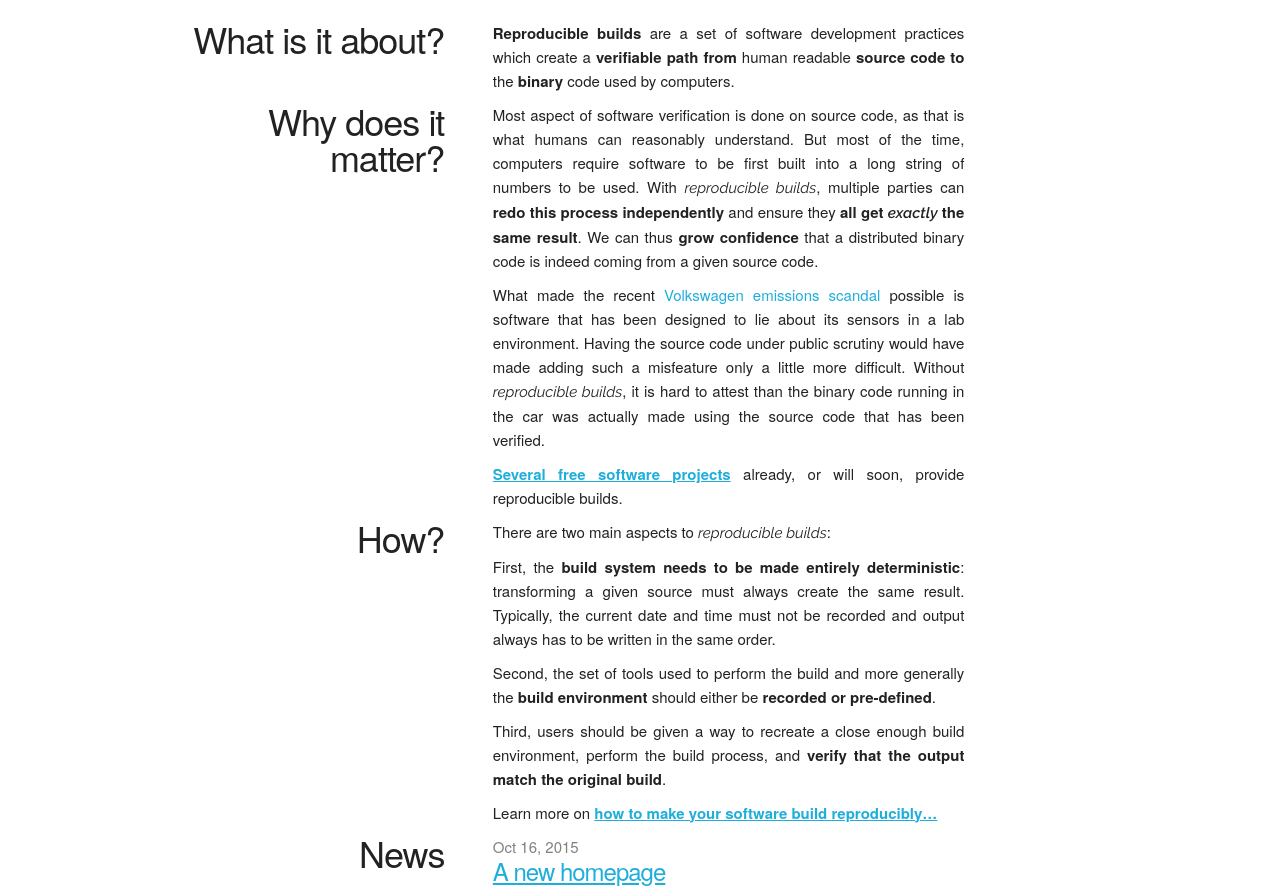
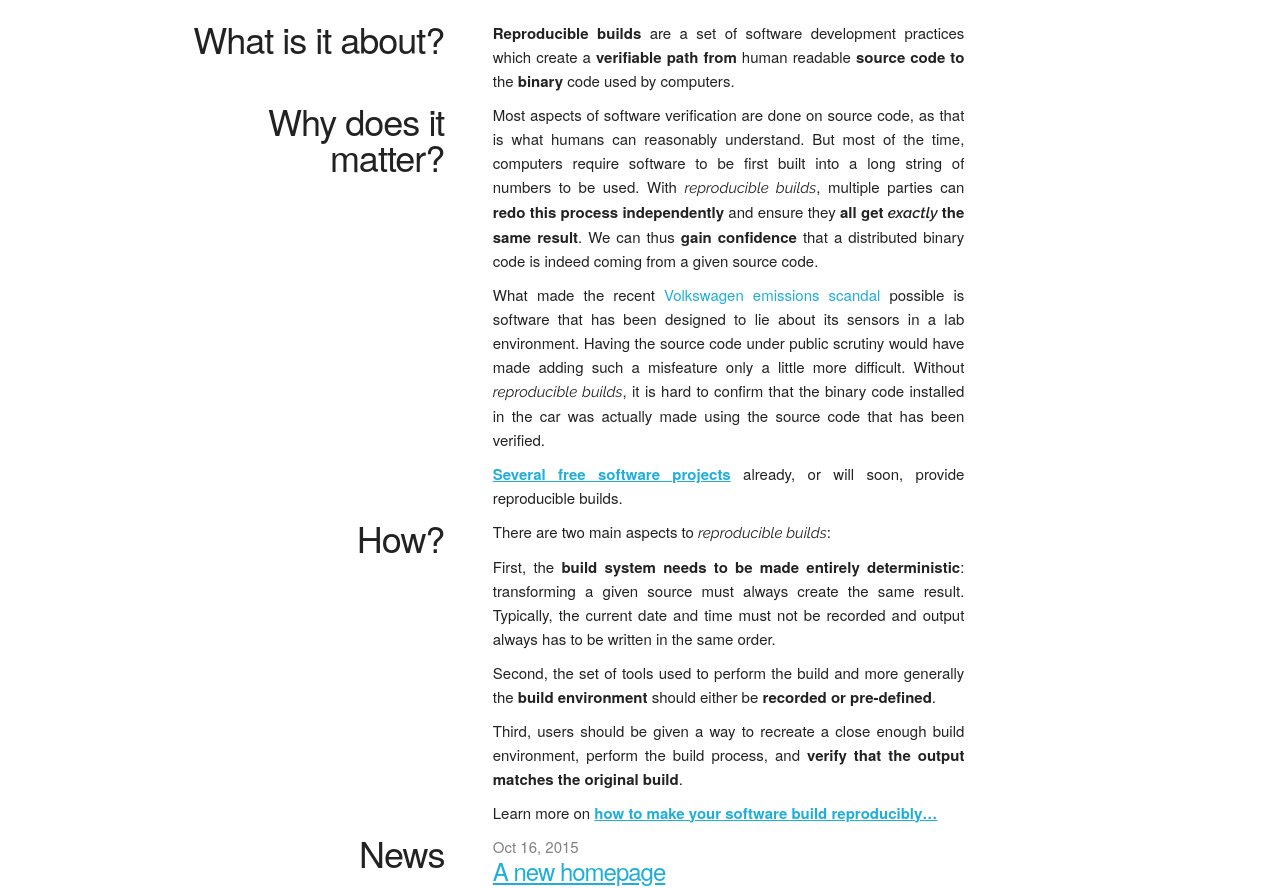
Before and after one commit to prototypefund/reproducible-website, a Jekyll site: the page built from index.html, in a window 1280 px wide. Shown: the part 297-1185 px from the top of the page. Built offline with Jekyll 4.4.1, drawn with Linux system fonts in a browser that asks for light colours; some web fonts are replaced.

Commit message:
native en_US speaker website tweaks

```diff
--- a/index.html
+++ b/index.html
@@ -37,13 +37,13 @@ layout: home
   </div>
   <div class="eight columns text">
     <p>
-      Most aspect of software verification is done on source code, as that is
+      Most aspects of software verification are done on source code, as that is
       what humans can reasonably understand. But most of the time, computers
       require software to be first built into a long string of numbers to be
       used. With <em>reproducible builds</em>, multiple parties can
       <strong>redo this process independently</strong> and ensure they
       <strong>all get <em>exactly</em> the same result</strong>. We can thus
-      <strong>grow confidence</strong> that a distributed binary code is indeed
+      <strong>gain confidence</strong> that a distributed binary code is indeed
       coming from a given source code.
     </p>
     <p>
@@ -53,7 +53,7 @@ layout: home
       about its sensors in a lab environment. Having the source code under
       public scrutiny would have made adding such a misfeature only a little
       more difficult. Without <em>reproducible builds</em>, it is hard to
-      attest than the binary code running in the car was actually made using
+      confirm that the binary code installed in the car was actually made using
       the source code that has been verified.
     </p>
     <p>
@@ -84,7 +84,7 @@ layout: home
     <p>
       Third, users should be given a way to recreate a close enough build
       environment, perform the build process, and <strong>verify that the output
-      match the original build</strong>.
+      matches the original build</strong>.
     </p>
     <p>
       Learn more on <a href="/docs/"><strong>how to make your software build
```
